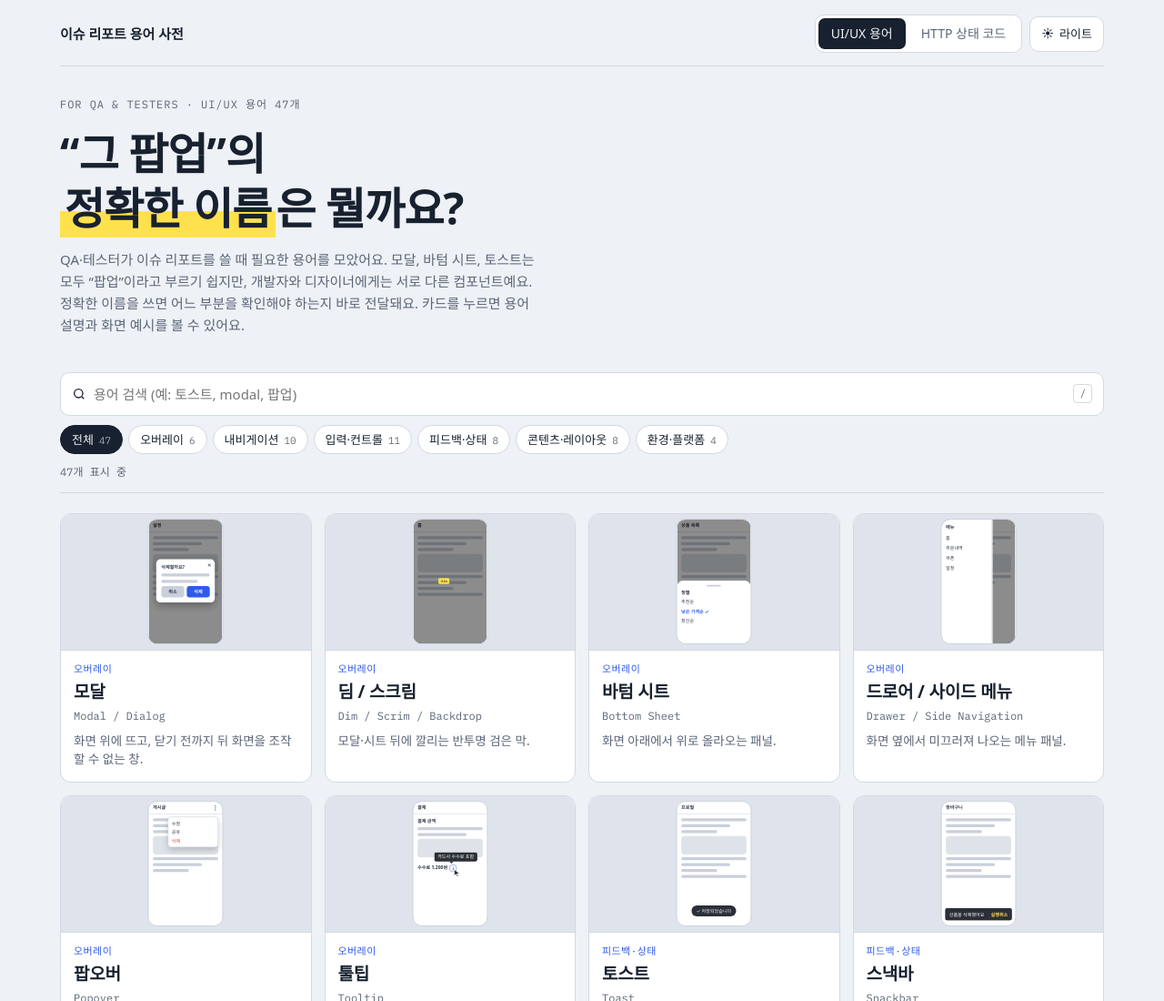
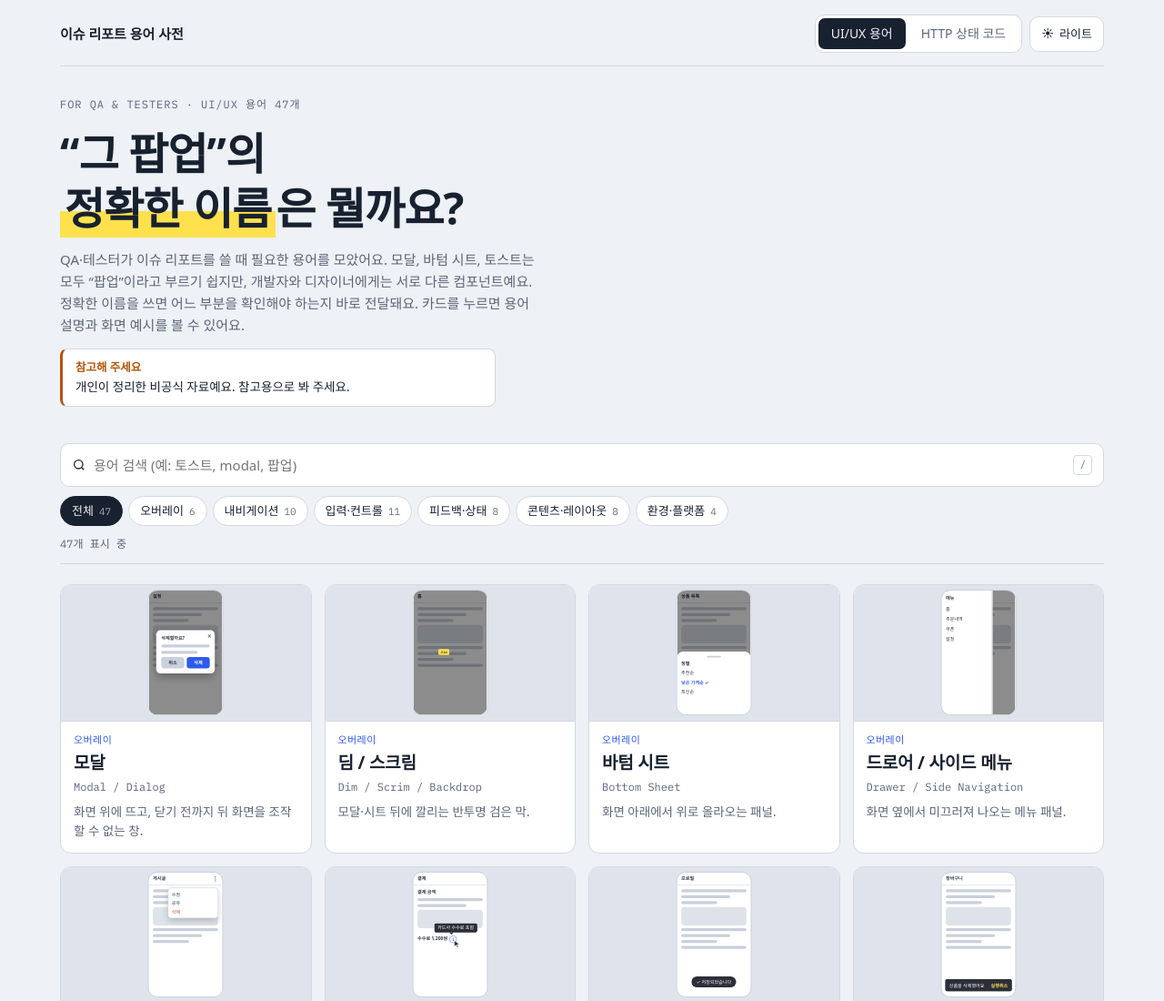
Before and after one commit to nemobin42/qa-glossary, a plain HTML site: page index.html in a window 1280 px wide. Shown: the top 1100 px of the page at 91% size. Drawn offline with Linux system fonts and the light colour scheme; a web font is replaced by a local one.

Commit message:
feat: 참고용 안내 문구 추가
- 개인이 정리한 비공식 자료라는 안내를 상단에 표시

```diff
--- a/css/common.css
+++ b/css/common.css
@@ -35,6 +35,9 @@ header.hero{display:grid;gap:14px;margin-bottom:28px}
 h1{font-family:var(--f-display);font-weight:700;font-size:clamp(30px,5.2vw,48px);line-height:1.25;letter-spacing:-.02em;margin:0;text-wrap:balance}
 h1 mark{background:linear-gradient(transparent 55%,var(--mark) 55%);color:inherit;padding:0 .1em}
 .lede{max-width:62ch;color:var(--muted);margin:0}
+/* 안내 문구 (개인이 정리한 비공식 자료라 참고용) */
+.notice{max-width:62ch;margin:0;padding:10px 14px;border:1px solid var(--line);border-left:3px solid var(--warn);border-radius:8px;background:var(--surface);color:var(--ink);font-size:13.5px;line-height:1.55}
+.notice b{display:block;color:var(--warn);font-size:12.5px;margin-bottom:2px}
 .toolbar{position:sticky;top:env(safe-area-inset-top,0px);z-index:5;background:var(--bg);padding-block:12px;display:grid;gap:10px;border-bottom:1px solid var(--line);margin-bottom:22px}
 body::before{content:"";position:fixed;inset:0 0 auto;height:env(safe-area-inset-top,0px);z-index:10;background:var(--bg)}
 .search{display:flex;align-items:center;gap:8px;background:var(--surface);border:1px solid var(--line);border-radius:10px;padding:0 12px}
--- a/index.html
+++ b/index.html
@@ -37,6 +37,8 @@
     <span class="eyebrow" id="eyebrow">For QA &amp; Testers · UI/UX 용어</span>
     <h1 id="h1">“그 팝업”의<br><mark>정확한 이름</mark>은 뭘까요?</h1>
     <p class="lede" id="lede">QA·테스터가 이슈 리포트를 쓸 때 필요한 용어를 모았어요. 모달, 바텀 시트, 토스트는 모두 “팝업”이라고 부르기 쉽지만, 개발자와 디자이너에게는 서로 다른 컴포넌트예요. 정확한 이름을 쓰면 어느 부분을 확인해야 하는지 바로 전달돼요. 카드를 누르면 용어 설명과 화면 예시를 볼 수 있어요.</p>
+    <!-- 안내 문구: 두 사전 모두에 보임. 내용의 기준(업계 이름·RFC 9110)과 팀 기준 확인 안내는 하단 문구(#foot)가 맡음 -->
+    <p class="notice" role="note"><b>참고해 주세요</b>개인이 정리한 비공식 자료예요. 참고용으로 봐 주세요.</p>
   </header>
 
   <div class="toolbar">
```
